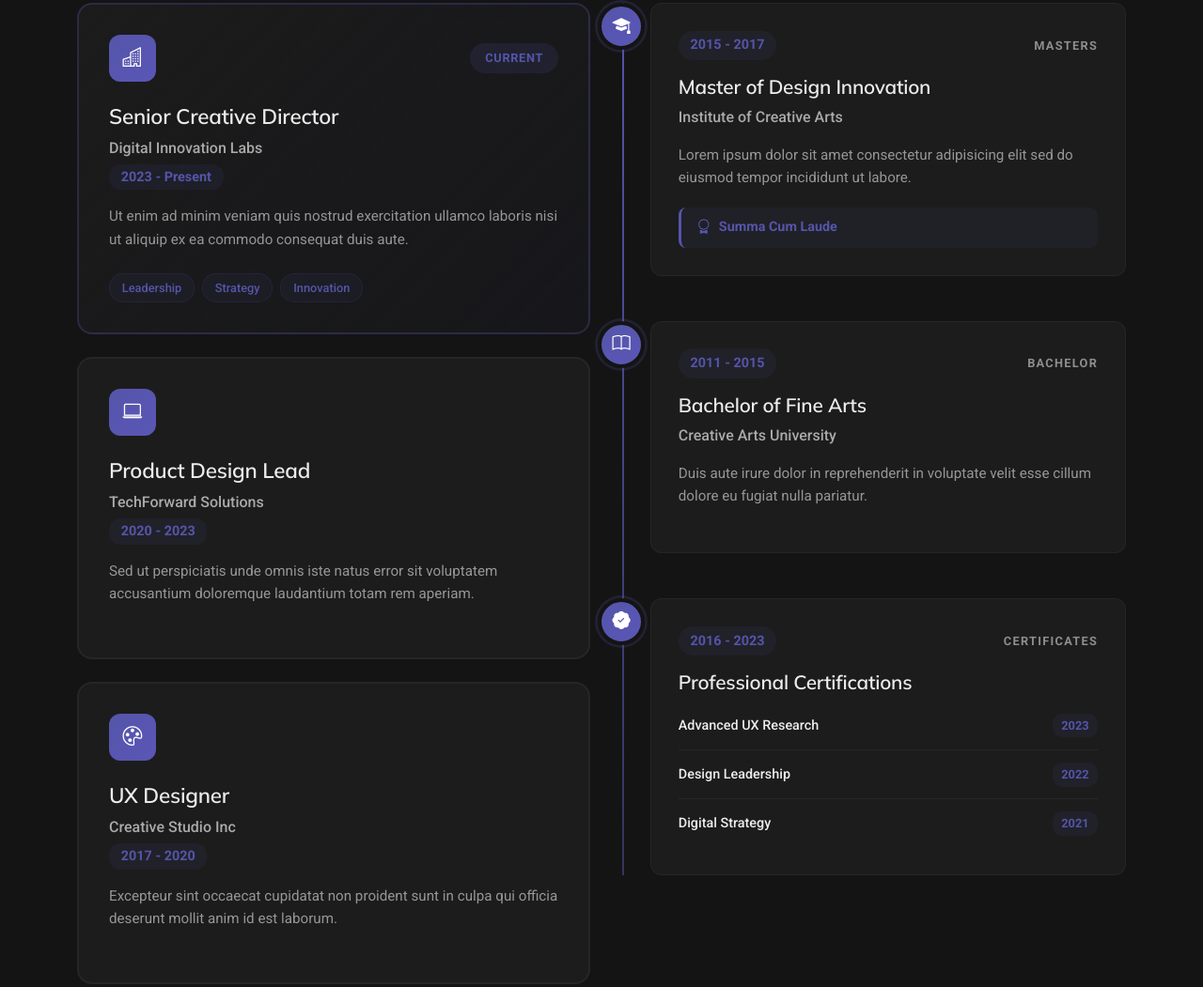
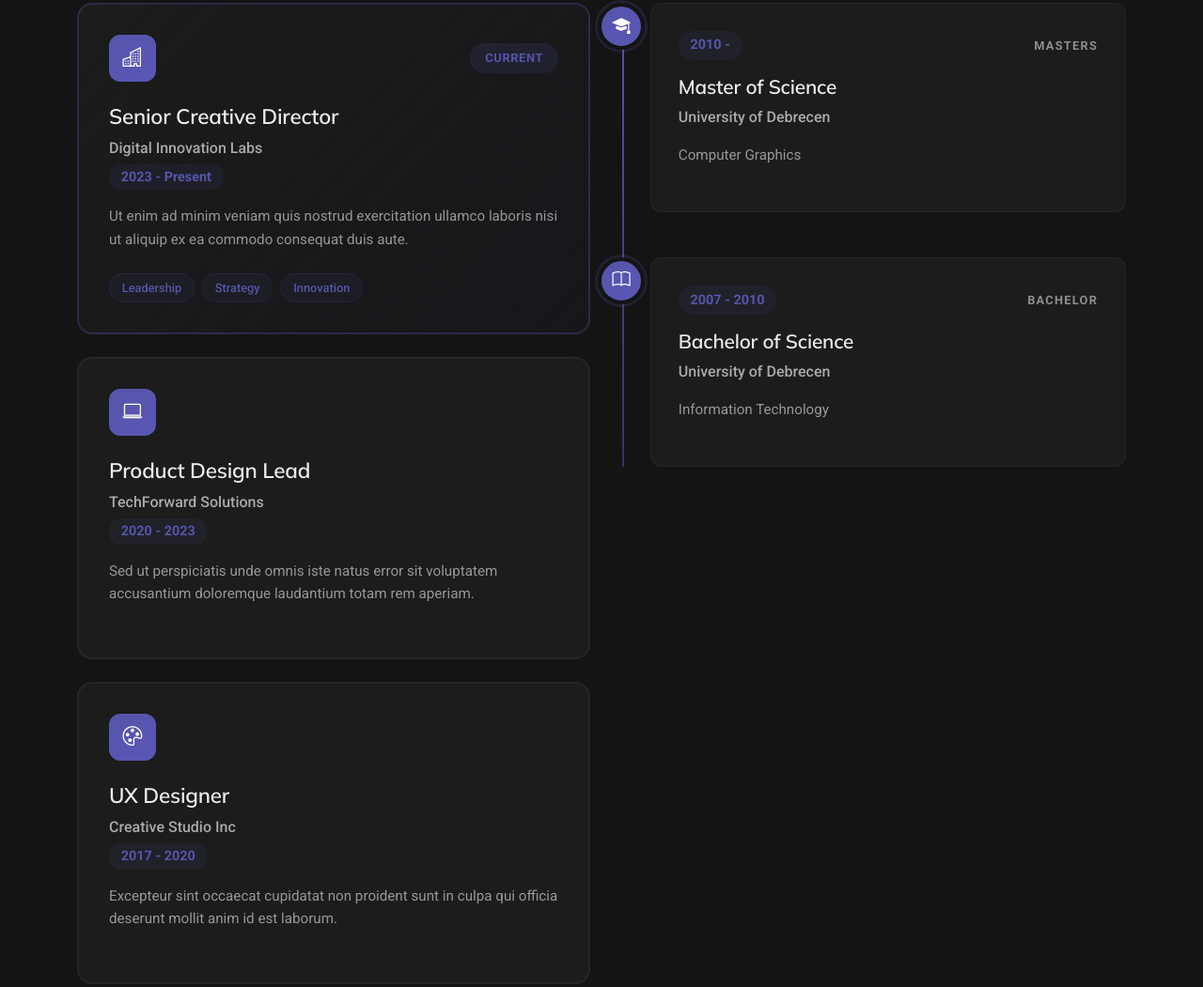
Before and after one commit to lostlont/lostlont.github.io, a plain HTML site: page cv/index.html in a window 1280 px wide. Shown: the part 1618-2669 px from the top of the page at 94% size. Drawn offline with nearby package versions, Linux system fonts and the light colour scheme.

Commit message:
Added university information

```diff
--- a/cv/index.html
+++ b/cv/index.html
@@ -263,16 +263,12 @@
                     </div>
                     <div class="timeline-content">
                       <div class="education-meta">
-                        <span class="year-range">2015 - 2017</span>
+                        <span class="year-range">2010 -</span>
                         <span class="degree-level">Masters</span>
                       </div>
-                      <h4>Master of Design Innovation</h4>
-                      <p class="institution">Institute of Creative Arts</p>
-                      <p class="description">Lorem ipsum dolor sit amet consectetur adipisicing elit sed do eiusmod tempor incididunt ut labore.</p>
-                      <div class="achievement">
-                        <i class="bi bi-award"></i>
-                        <span>Summa Cum Laude</span>
-                      </div>
+                      <h4>Master of Science</h4>
+                      <p class="institution">University of Debrecen</p>
+                      <p class="description">Computer Graphics</p>
                     </div>
                   </div>
 
@@ -282,39 +278,12 @@
                     </div>
                     <div class="timeline-content">
                       <div class="education-meta">
-                        <span class="year-range">2011 - 2015</span>
+                        <span class="year-range">2007 - 2010</span>
                         <span class="degree-level">Bachelor</span>
                       </div>
-                      <h4>Bachelor of Fine Arts</h4>
-                      <p class="institution">Creative Arts University</p>
-                      <p class="description">Duis aute irure dolor in reprehenderit in voluptate velit esse cillum dolore eu fugiat nulla pariatur.</p>
-                    </div>
-                  </div>
-
-                  <div class="timeline-item">
-                    <div class="timeline-marker">
-                      <i class="bi bi-patch-check-fill"></i>
-                    </div>
-                    <div class="timeline-content">
-                      <div class="education-meta">
-                        <span class="year-range">2016 - 2023</span>
-                        <span class="degree-level">Certificates</span>
-                      </div>
-                      <h4>Professional Certifications</h4>
-                      <div class="certifications-list">
-                        <div class="cert-item">
-                          <span class="cert-name">Advanced UX Research</span>
-                          <span class="cert-year">2023</span>
-                        </div>
-                        <div class="cert-item">
-                          <span class="cert-name">Design Leadership</span>
-                          <span class="cert-year">2022</span>
-                        </div>
-                        <div class="cert-item">
-                          <span class="cert-name">Digital Strategy</span>
-                          <span class="cert-year">2021</span>
-                        </div>
-                      </div>
+                      <h4>Bachelor of Science</h4>
+                      <p class="institution">University of Debrecen</p>
+                      <p class="description">Information Technology</p>
                     </div>
                   </div>
                 </div>
```
